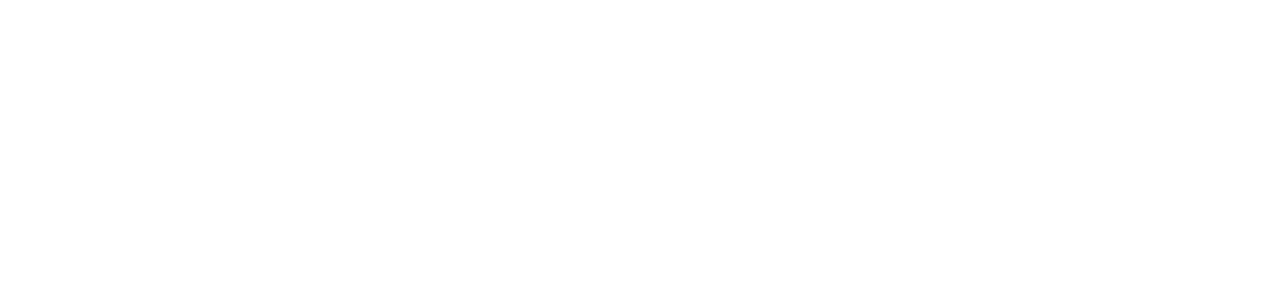
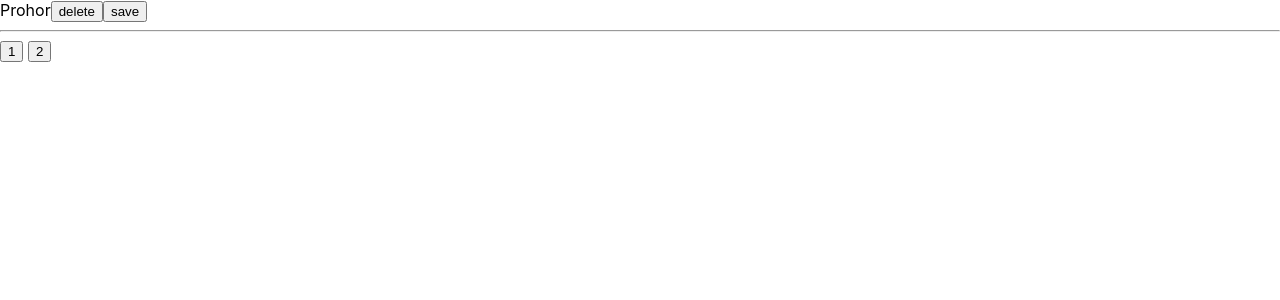
Before and after one commit to prohoryakovlev/bigVanillaProject, a React (Create React App) app: page / in a window 1280 px wide. Shown: the top 300 px of the page. Built offline with nearby package versions, Linux system fonts and the light colour scheme.

Commit message:
callback

```diff
--- a/public/index.html
+++ b/public/index.html
@@ -29,6 +29,10 @@
   <body>
     <noscript>You need to enable JavaScript to run this app.</noscript>
     <div id="root"></div>
+
+    <hr>
+    <button>1</button>
+    <button>2</button>
     <!--
       This HTML file is a template.
       If you open it directly in the browser, you will see an empty page.
--- a/src/01-hello-test/05/06-callbacks.ts
+++ b/src/01-hello-test/05/06-callbacks.ts
@@ -1,5 +1,5 @@
 const callback = () => {
-    alert("hey")
+
 }
 
 window.setTimeout(callback, 1000)
--- /dev/null
+++ b/src/01-hello-test/05/06-collbacks.tsx
@@ -0,0 +1,29 @@
+
+
+const callback = () => {
+    alert("hey")
+}
+
+window.setTimeout(callback, 1000)
+
+
+export const User = () => {
+
+    const deleteUser =()=>{
+        alert("user should be deleted")
+    }
+
+    const saveUser =()=>{
+        alert("user have been saved")
+
+    }
+    return (
+        <div>
+            Prohor
+            <button onClick={deleteUser}>delete</button>
+            <button onClick={saveUser}>save</button>
+        </div>
+    )
+}
+
+export default User
--- a/src/index.tsx
+++ b/src/index.tsx
@@ -4,6 +4,7 @@ import './index.css';
 import App from './App';
 import reportWebVitals from './reportWebVitals';
 import {splitInterWords, sum} from './01-hello-test/01';
+import User from "./01-hello-test/05/06-collbacks";
 
 const sentense = "Hello my friends"
 const result = splitInterWords(sentense)
@@ -23,7 +24,7 @@ const root = ReactDOM.createRoot(
 
 root.render(
   <React.StrictMode>
-    <App />
+    <User />
   </React.StrictMode>
 );
 
```
Also changed, not shown: src/01-hello-test/03/03.ts (+18 -17 lines), 1 other file (tests, documents, lock files or other folders).
